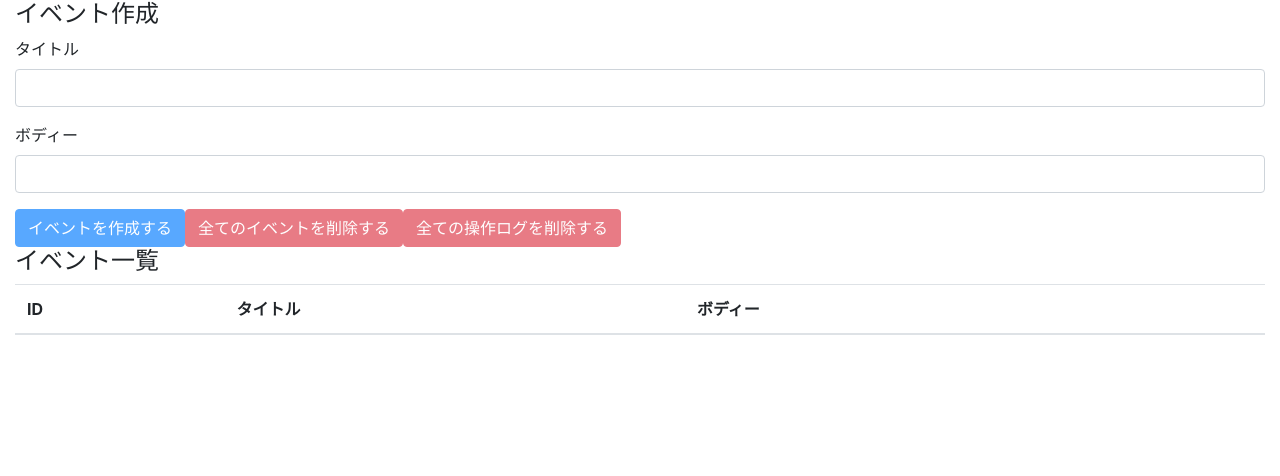
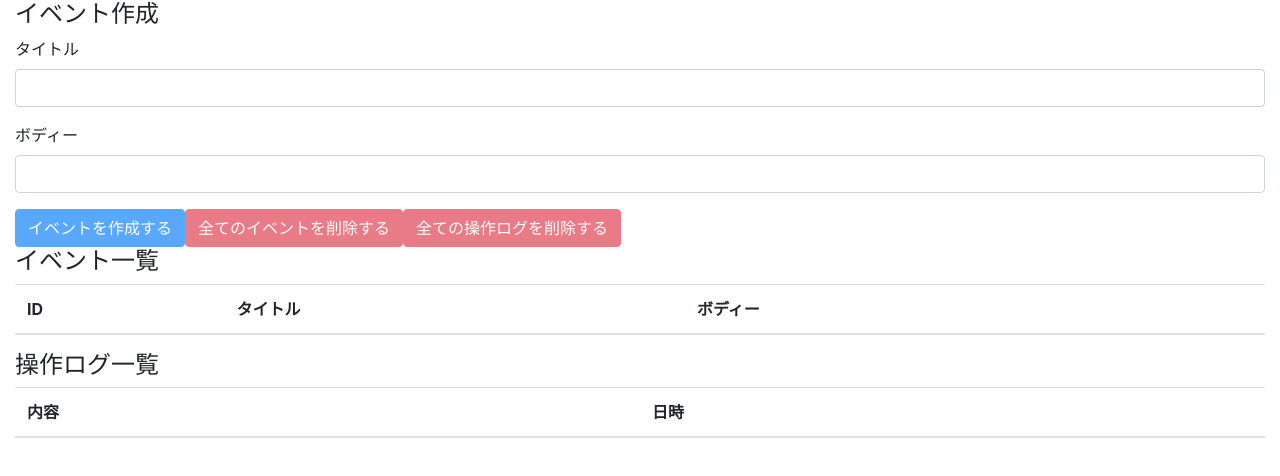
Before and after one commit to KuraStyles/react-hooks-101, a React (Create React App) app: page / in a window 1280 px wide. Shown: the top 476 px of the page. Built offline with nearby package versions, Linux system fonts and the light colour scheme.

Commit message:
display all operation Logs

```diff
--- a/src/components/App.js
+++ b/src/components/App.js
@@ -3,6 +3,7 @@ import "bootstrap/dist/css/bootstrap.min.css";
 
 import EventForm from "./EventForm";
 import Events from "./Events";
+import OperationLogs from "./OperationLogs";
 import AppContext from "../contexts/AppContext";
 import reducer from "../reducers/index";
 
@@ -18,6 +19,7 @@ const App = () => {
 			<div className="container-fluid">
 				<EventForm />
 				<Events />
+				<OperationLogs />
 			</div>
 		</AppContext.Provider>
 	);
--- /dev/null
+++ b/src/components/OperationLog.js
@@ -0,0 +1,14 @@
+import React from "react";
+
+const OperationLog = ({ operationLogs }) => {
+	return (
+		<>
+			<tr>
+				<td>{operationLogs.description}</td>
+				<td>{operationLogs.operationAt}</td>
+			</tr>
+		</>
+	);
+};
+
+export default OperationLog;
--- /dev/null
+++ b/src/components/OperationLogs.js
@@ -0,0 +1,27 @@
+import React, { useContext } from "react";
+import OperationLog from "./OperationLog";
+import AppContext from "../contexts/AppContext";
+
+const OperationLogs = () => {
+	const { state } = useContext(AppContext);
+	return (
+		<>
+			<h4>操作ログ一覧</h4>
+			<table className="table table-hover">
+				<thead>
+					<tr>
+						<th>内容</th>
+						<th>日時</th>
+					</tr>
+				</thead>
+				<tbody>
+					{state.operationLogs.map((operationLogs, index) => {
+						return <OperationLog key={index} operationLogs={operationLogs} />;
+					})}
+				</tbody>
+			</table>
+		</>
+	);
+};
+
+export default OperationLogs;
```
